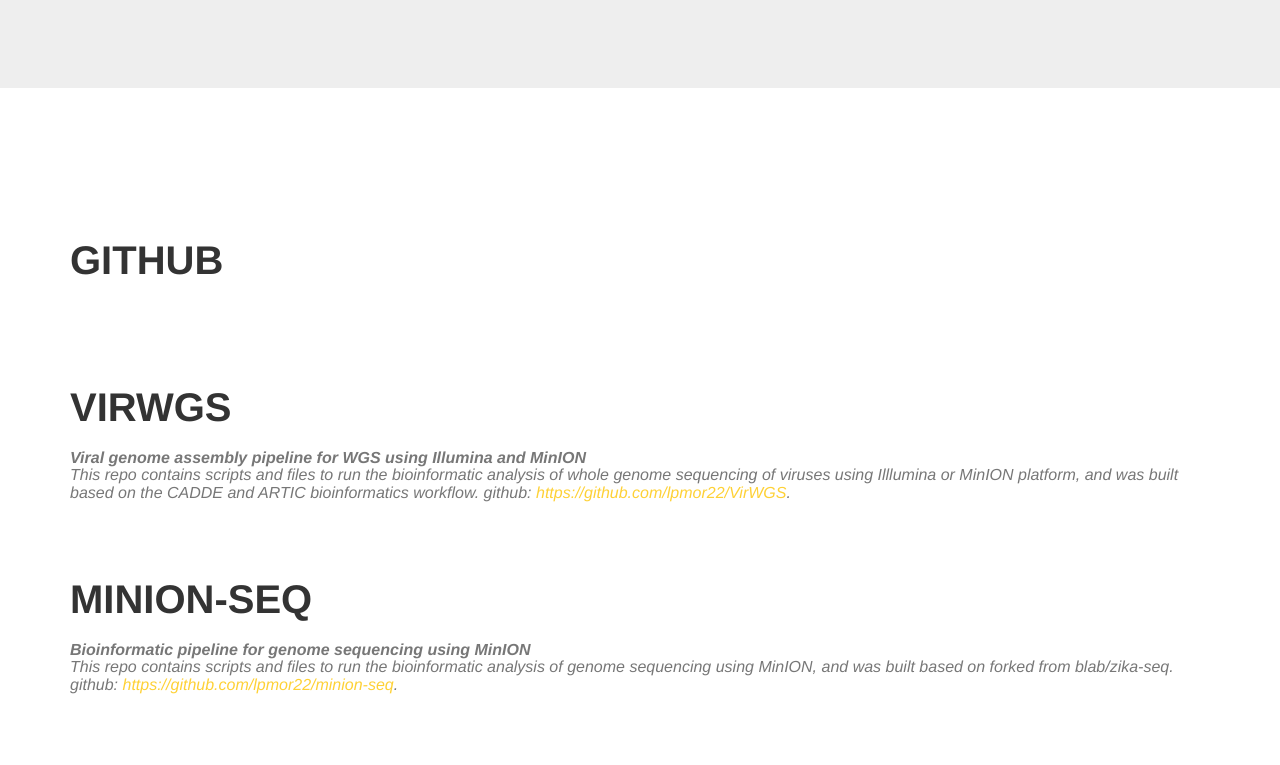
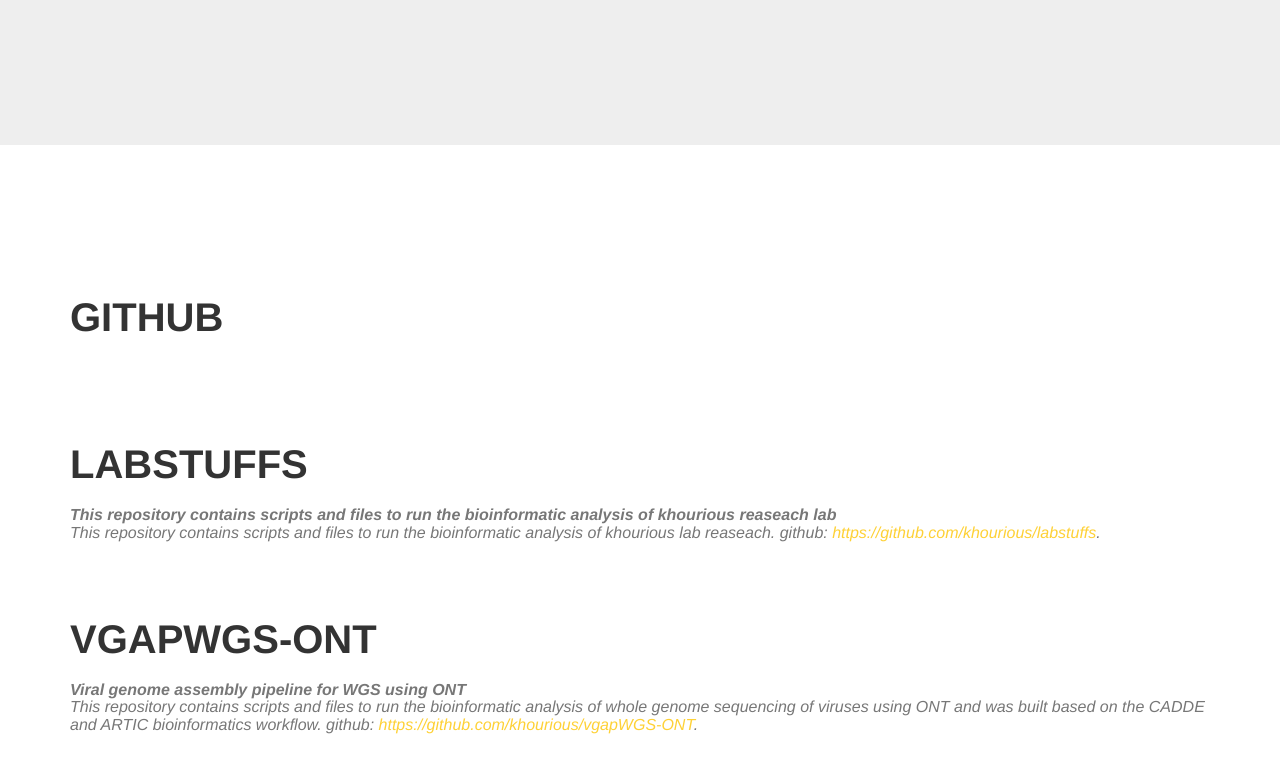
Before and after one commit to lpmor22/lpmor22.github.io, a website: page index.html in a window 1280 px wide. Shown: the part 2000-2765 px from the top of the page. Drawn offline with nearby package versions, Linux system fonts and the light colour scheme; files that its build step writes are made by us from their sources.

Commit message:
Update index.html

```diff
--- a/index.html
+++ b/index.html
@@ -2,7 +2,6 @@
 <html lang="en">
 
 <head>
-
 	<meta charset="utf-8">
 	<meta http-equiv="X-UA-Compatible" content="IE=edge">
 	<meta name="viewport" content="width=device-width, initial-scale=1">
@@ -83,7 +82,8 @@
 				<h2 class="section-heading"><b>Publications</b></br></br></br></h2>
 				<h2 class="section-heading">2021</h2>
 				<h3 class="section-subheading text-muted">
-					Cucco MS, <b>de Moraes LEP</b>, de Oliveira Andrade F, Khouri R, Galvão-Castro B, Araujo TH, de Almeida Rego FF, Gois LL, Barreto FK, Santos LA. <i>Molecular characterization of HTLV-1 genomic region hbz from patients with different clinical conditions</i>. J Med Virol. 2021 Apr 9. Epub ahead of print. doi: <a href="https://doi.org/10.1002/jmv.27005">10.1002/jmv.27005</a>. PMID: <a href="https://pubmed.ncbi.nlm.nih.gov/33835501">33835501</a>.</h3>
+					Martinez Viedma MdP, Panossian S, Gifford K, García K, Figueroa I, Parham L, <b>de Moraes L</b>, Nunes Gomes L, García-Salum T, Perret C, Weiskopf D, Tan GS, Augusto Silva A, Boaventura V, Ruiz-Palacios GM, Sette A, De Silva AD, Medina RA, Lorenzana I, Akrami KM, Khouri R, Olson D, Pickett BE. <i>Evaluation of ELISA-Based Multiplex Peptides for the Detection of Human Serum Antibodies Induced by Zika Virus Infection across Various Countries</i>. Viruses. 2021; 13(7):1319. doi: <a href="https://doi.org/10.3390/v13071319">10.3390/v13071319"</a>.</h3>
+					Cucco MS, <b>de Moraes LEP</b>, de Oliveira Andrade F, Khouri R, Galvão-Castro B, Araujo TH, de Almeida Rego FF, Gois LL, Barreto FK, Santos LA. <i>Molecular characterization of HTLV-1 genomic region hbz from patients with different clinical conditions</i>. J Med Virol. 2021 Apr 9. doi: <a href="https://doi.org/10.1002/jmv.27005">10.1002/jmv.27005</a>. PMID: <a href="https://pubmed.ncbi.nlm.nih.gov/33835501">33835501</a>.</h3>
 				<h2 class="section-heading">2020</h2>
 				<h3 class="section-subheading text-muted">
 					Akrami KM, de Nogueira BMF, do Rosário MS, <b>de Moraes L</b>, Cordeiro MT, Haddad R, Gomes LN, de Pádua Carvalho I, Dos Reis Pimentel E, de Jesus Silva J, de Oliveira Francisco MVL, de Siqueira IC, Farias D, Barral-Netto M, Barral A, Boaventura V, Khouri R. <i>The re-emergence of Zika in Brazil in 2020: a case of Guillain Barré Syndrome during the low season for arboviral infections</i>. J Travel Med. 2020 Nov 9;27(7):taaa165. doi: <a href="https://doi.org/10.1093/jtm/taaa165">10.1093/jtm/taaa165</a>. PMID: <a href="https://www.ncbi.nlm.nih.gov/pubmed/32941627">32941627</a>; PMCID: <a href="https://www.ncbi.nlm.nih.gov/pmc/articles/PMC7649381">PMC7649381</a>.</p>
@@ -104,14 +104,17 @@
 		<div class="container">
 			<div class="col-lg-20">
 				<h2 class="section-heading"><b>GitHub</b></br></br></br></h2>
-				<h2 class="section-heading">VirWGS</h2>
+
+				<h2 class="section-heading">labstuffs</h2>
 				<h3 class="section-subheading text-muted">
-					<b>Viral genome assembly pipeline for WGS using Illumina and MinION</b><br>
-					This repo contains scripts and files to run the bioinformatic analysis of whole genome sequencing of viruses using Illlumina or MinION platform, and was built based on the CADDE and ARTIC bioinformatics workflow. github: <a href="https://github.com/lpmor22/VirWGS">https://github.com/lpmor22/VirWGS</a>.</h3>
-				<h2 class="section-heading">minion-seq</h2>
+					<b>This repository contains scripts and files to run the bioinformatic analysis of khourious reaseach lab</b></br>
+					This repository contains scripts and files to run the bioinformatic analysis of khourious lab reaseach. github: <a href="https://github.com/khourious/labstuffs">https://github.com/khourious/labstuffs</a>.</h3>
+
+				<h2 class="section-heading">vgapWGS-ONT</h2>
 				<h3 class="section-subheading text-muted">
-					<b>Bioinformatic pipeline for genome sequencing using MinION</b></br>
-					This repo contains scripts and files to run the bioinformatic analysis of genome sequencing using MinION, and was built based on forked from blab/zika-seq. github: <a href="https://github.com/lpmor22/minion-seq">https://github.com/lpmor22/minion-seq</a>.</h3>
+					<b>Viral genome assembly pipeline for WGS using ONT</b><br>
+					This repository contains scripts and files to run the bioinformatic analysis of whole genome sequencing of viruses using ONT and was built based on the CADDE and ARTIC bioinformatics workflow. github: <a href="https://github.com/khourious/vgapWGS-ONT">https://github.com/khourious/vgapWGS-ONT</a>.</h3>
+
 				<h2 class="section-heading">analise-primer</h2>
 				<h3 class="section-subheading text-muted">
 					<b>Projeto para informar de forma didática como desenhar primers para PCR</b></br>
```
